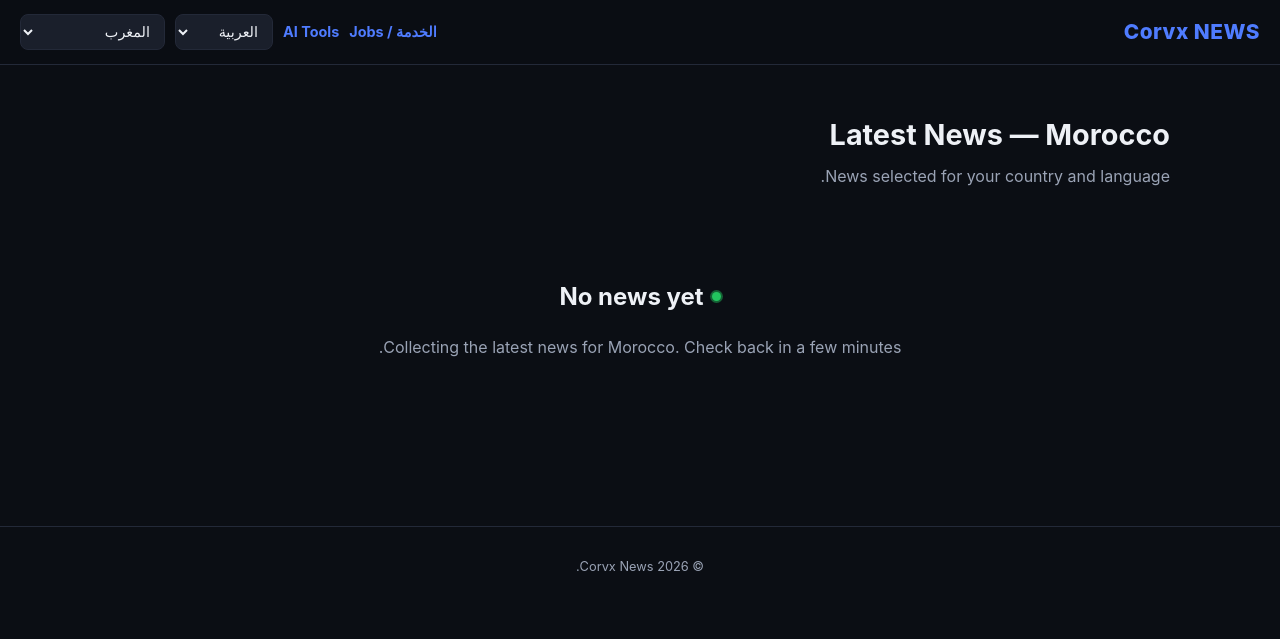
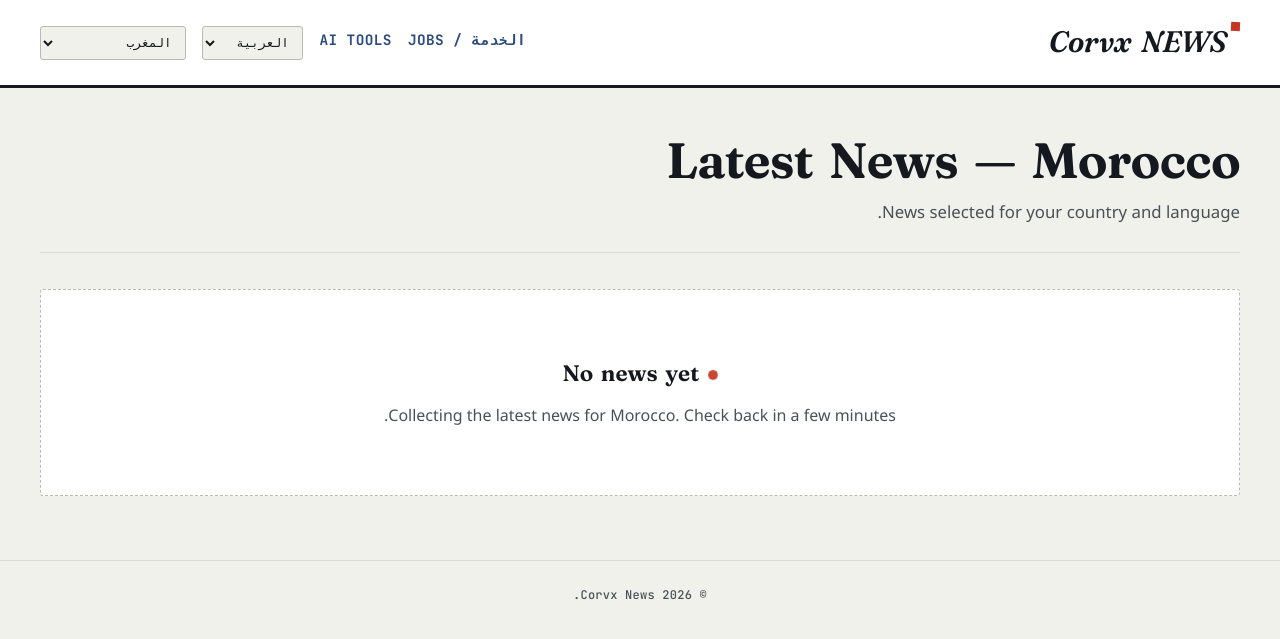
Before and after one commit to Zakaria-Bandadi-dev/corvx, a Flask app: page / in a window 1280 px wide. Shown: the top 639 px of the page. Run offline with Flask 3, Linux system fonts and the light colour scheme; data that the repository does not hold is empty; some libraries are stand-ins or nearby versions.

Commit message:
Refactor CSS variables and styles for layout and design

```diff
--- a/static/css/style.css
+++ b/static/css/style.css
@@ -1,217 +1,353 @@
+/* =========================================================
+   CORVX NEWS — stylesheet
+   A wire-dispatch aesthetic: each headline reads like a stamped
+   press bulletin. Typography switches per script (Latin / Arabic)
+   so every language keeps its own native character instead of
+   being forced into one Latin typeface.
+   ========================================================= */
+
+@import url('https://fonts.googleapis.com/css2?family=Fraunces:ital,opsz,wght@0,9..144,500;0,9..144,650;0,9..144,850;1,9..144,600&family=Inter:wght@400;500;600;700&family=JetBrains+Mono:wght@500;700&family=Noto+Kufi+Arabic:wght@500;700;900&family=Noto+Sans+Arabic:wght@400;500;700&display=swap');
+
 :root {
-    --bg: #0b0e14;
-    --surface: #12161f;
-    --surface-2: #1a1f2b;
-    --border: #232938;
-    --text: #eef1f6;
-    --text-dim: #9aa3b5;
-    --accent: #4f7cff;
-    --accent-2: #22c55e;
+  /* --- Palette ---------------------------------------------------- */
+  --paper:        #F0F1EA;   /* base page */
+  --paper-raised: #FFFFFF;   /* cards */
+  --ink:          #15181F;   /* primary text / masthead */
+  --ink-soft:     #4B5058;   /* secondary text */
+  --line:         #D9DAD1;   /* hairline borders */
+  --line-strong:  #B9BBAF;
+  --signal:       #C4361F;   /* wire-stamp red — categories, live */
+  --signal-ink:   #FFFFFF;
+  --cobalt:       #2B4C7E;   /* links, hover */
+  --amber:        #C8801A;   /* AI Tools accent */
+  --focus:        #2B4C7E;
+  --accent:       #2B4C7E;   /* alias used by inline nav-link styles across templates */
+
+  /* --- Type --------------------------------------------------------*/
+  --f-display: "Fraunces", "Georgia", serif;
+  --f-display-ar: "Noto Kufi Arabic", "Fraunces", serif;
+  --f-body: "Inter", -apple-system, "Segoe UI", sans-serif;
+  --f-body-ar: "Noto Sans Arabic", "Inter", sans-serif;
+  --f-mono: "JetBrains Mono", ui-monospace, monospace;
+
+  /* --- Layout ------------------------------------------------------*/
+  --content-max: 1360px;
+  --gap: clamp(1rem, 2vw, 1.75rem);
+  --radius: 3px;
 }
-* { box-sizing: border-box; }
+
+/* =========================================================
+   RESET
+   ========================================================= */
+*, *::before, *::after { box-sizing: border-box; }
+html { -webkit-text-size-adjust: 100%; }
 body {
   margin: 0;
-    background: var(--bg);
-    color: var(--text);
-    font-family: -apple-system, "Segoe UI", Roboto, Helvetica, Arial, sans-serif;
+  background: var(--paper);
+  color: var(--ink);
+  font-family: var(--f-body);
+  font-size: 16px;
   line-height: 1.55;
+  -webkit-font-smoothing: antialiased;
 }
+img { max-width: 100%; display: block; }
 a { color: inherit; text-decoration: none; }
-header.site-header {
-    position: sticky;
-    top: 0;
-    z-index: 10;
-    background: rgba(11,14,20,0.92);
-    backdrop-filter: blur(8px);
-    border-bottom: 1px solid var(--border);
-    padding: 14px 20px;
+h1, h2, p { margin: 0; }
+
+/* Arabic gets its own type family + slightly larger, calmer line-height */
+html[lang="ar"] body,
+html[dir="rtl"] body {
+  font-family: var(--f-body-ar);
+  line-height: 1.8;
+}
+html[lang="ar"] h1, html[lang="ar"] h2, html[lang="ar"] .logo,
+html[dir="rtl"] h1, html[dir="rtl"] h2, html[dir="rtl"] .logo {
+  font-family: var(--f-display-ar);
+}
+
+/* Visible keyboard focus everywhere */
+a:focus-visible, select:focus-visible, button:focus-visible {
+  outline: 2px solid var(--focus);
+  outline-offset: 2px;
+  border-radius: 2px;
+}
+
+/* =========================================================
+   MASTHEAD
+   ========================================================= */
+.site-header {
   display: flex;
   align-items: center;
   justify-content: space-between;
   flex-wrap: wrap;
-    gap: 12px;
+  gap: 0.75rem 1.25rem;
+  padding: 1rem clamp(1rem, 4vw, 2.5rem);
+  border-block-end: 3px solid var(--ink);
+  background: var(--paper-raised);
+  position: sticky;
+  top: 0;
+  z-index: 20;
 }
+
 .logo {
-    font-weight: 800;
-    font-size: 1.3rem;
-    letter-spacing: 0.5px;
-    color: var(--accent);
+  font-family: var(--f-display);
+  font-weight: 850;
+  font-style: italic;
+  font-size: clamp(1.35rem, 3vw, 1.85rem);
+  letter-spacing: -0.01em;
+  color: var(--ink);
+  position: relative;
+  padding-inline-start: 0.85rem;
 }
-.controls { display: flex; gap: 10px; flex-wrap: wrap; align-items: center; }
-.controls select {
-    background: var(--surface-2);
-    color: var(--text);
-    border: 1px solid var(--border);
-    border-radius: 8px;
-    padding: 8px 10px;
-    font-size: 0.9rem;
+/* wire-agency "stamp" mark before the nameplate */
+.logo::before {
+  content: "";
+  position: absolute;
+  inset-inline-start: 0;
+  top: 0.2em;
+  width: 0.55rem;
+  height: 0.55rem;
+  background: var(--signal);
+  transform: rotate(3deg);
 }
-main { max-width: 1100px; margin: 0 auto; padding: 24px 20px 60px; }
-.hero { padding: 24px 0 10px; }
-.hero h1 { margin: 0 0 6px; font-size: 1.8rem; }
-.hero p { color: var(--text-dim); margin: 0; }
-.robot-banner {
+
+.controls {
   display: flex;
   align-items: center;
-    gap: 10px;
-    background: var(--surface);
-    border: 1px solid var(--border);
-    border-radius: 10px;
-    padding: 10px 14px;
-    margin: 16px 0;
-    font-size: 0.9rem;
-    color: var(--text-dim);
+  flex-wrap: wrap;
+  gap: 0.6rem 1rem;
 }
+
+.controls a {
+  font-family: var(--f-mono);
+  font-weight: 700;
+  font-size: 0.78rem;
+  letter-spacing: 0.03em;
+  text-transform: uppercase;
+  color: var(--cobalt);
+  padding-block-end: 0.15rem;
+  border-block-end: 2px solid transparent;
+  transition: border-color 0.15s ease;
+}
+.controls a:hover { border-block-end-color: var(--cobalt); }
+
+.controls form { display: inline-flex; }
+.controls select {
+  font-family: var(--f-mono);
+  font-size: 0.78rem;
+  font-weight: 500;
+  color: var(--ink);
+  background: var(--paper);
+  border: 1px solid var(--line-strong);
+  border-radius: var(--radius);
+  padding: 0.4rem 0.6rem;
+  cursor: pointer;
+}
+.controls select:hover { border-color: var(--ink); }
+
+/* =========================================================
+   MAIN / HERO
+   ========================================================= */
+main {
+  max-width: var(--content-max);
+  margin-inline: auto;
+  padding: 0 clamp(1rem, 4vw, 2.5rem) 4rem;
+}
+
+.hero {
+  padding-block: clamp(1.75rem, 4vw, 3rem) 1.5rem;
+  border-block-end: 1px solid var(--line);
+  margin-block-end: clamp(1.5rem, 3vw, 2.25rem);
+}
+.hero h1, .hero h2 {
+  font-family: var(--f-display);
+  font-weight: 650;
+  font-size: clamp(1.9rem, 4.5vw, 3.1rem);
+  line-height: 1.05;
+  letter-spacing: -0.015em;
+}
+.hero p {
+  margin-block-start: 0.6rem;
+  color: var(--ink-soft);
+  font-size: clamp(0.95rem, 1.5vw, 1.05rem);
+  max-width: 46ch;
+}
+
+/* =========================================================
+   ARTICLE GRID / CARDS
+   ========================================================= */
+.grid {
+  display: grid;
+  grid-template-columns: 1fr;
+  gap: var(--gap);
+}
+
+@media (min-width: 620px) {
+  .grid { grid-template-columns: repeat(2, 1fr); }
+}
+@media (min-width: 940px) {
+  .grid { grid-template-columns: repeat(3, 1fr); }
+}
+@media (min-width: 1280px) {
+  .grid { grid-template-columns: repeat(4, 1fr); }
+}
+
+.card {
+  background: var(--paper-raised);
+  border: 1px solid var(--line);
+  border-radius: var(--radius);
+  display: flex;
+  flex-direction: column;
+  overflow: hidden;
+  position: relative;
+  transition: transform 0.18s ease, box-shadow 0.18s ease, border-color 0.18s ease;
+}
+.card:hover {
+  transform: translateY(-3px);
+  border-color: var(--ink);
+  box-shadow: 0 10px 24px -14px rgba(21, 24, 31, 0.35);
+}
+/* signal bar — every dispatch is "stamped" at the top edge */
+.card::before {
+  content: "";
+  display: block;
+  height: 3px;
+  background: var(--signal);
+}
+
+.card img {
+  aspect-ratio: 16 / 10;
+  object-fit: cover;
+  border-block-end: 1px solid var(--line);
+}
+
+.card-content {
+  padding: 1.1rem 1.15rem 1.3rem;
+  display: flex;
+  flex-direction: column;
+  gap: 0.55rem;
+  flex: 1;
+}
+
+.category {
+  align-self: flex-start;
+  font-family: var(--f-mono);
+  font-size: 0.68rem;
+  font-weight: 700;
+  letter-spacing: 0.06em;
+  text-transform: uppercase;
+  color: var(--signal);
+  border: 1px solid var(--signal);
+  border-radius: 2px;
+  padding: 0.18rem 0.45rem;
+  transform: rotate(-1deg);
+}
+
+.card h2 {
+  font-family: var(--f-display);
+  font-weight: 600;
+  font-size: 1.15rem;
+  line-height: 1.28;
+  letter-spacing: -0.005em;
+}
+
+.card p {
+  color: var(--ink-soft);
+  font-size: 0.92rem;
+  line-height: 1.6;
+  flex: 1;
+}
+
+.read {
+  font-family: var(--f-mono);
+  font-size: 0.78rem;
+  font-weight: 700;
+  color: var(--cobalt);
+  letter-spacing: 0.01em;
+  margin-block-start: 0.2rem;
+  display: inline-flex;
+  align-items: center;
+  gap: 0.3rem;
+  width: fit-content;
+}
+.read:hover { text-decoration: underline; text-underline-offset: 3px; }
+
+/* =========================================================
+   EMPTY STATE
+   ========================================================= */
+.no-news {
+  padding: clamp(2.5rem, 6vw, 4rem) 1.5rem;
+  text-align: center;
+  border: 1px dashed var(--line-strong);
+  border-radius: var(--radius);
+  background: var(--paper-raised);
+}
+.no-news h2 {
+  font-family: var(--f-display);
+  font-weight: 650;
+  font-size: 1.4rem;
+  display: inline-flex;
+  align-items: center;
+  gap: 0.55rem;
+}
+.no-news p {
+  margin-block-start: 0.5rem;
+  color: var(--ink-soft);
+}
+
+/* pulsing status dot — signals "collecting live data" */
 .robot-dot {
-    width: 9px;
-    height: 9px;
+  width: 0.6rem;
+  height: 0.6rem;
   border-radius: 50%;
-    background: var(--accent-2);
+  background: var(--signal);
   display: inline-block;
-    box-shadow: 0 0 0 0 rgba(34,197,94,0.6);
-    animation: pulse 1.6s infinite;
+  animation: pulse 1.6s ease-in-out infinite;
 }
 @keyframes pulse {
-    0% { box-shadow: 0 0 0 0 rgba(34,197,94,0.6); }
-    70% { box-shadow: 0 0 0 8px rgba(34,197,94,0); }
-    100% { box-shadow: 0 0 0 0 rgba(34,197,94,0); }
-}
-.grid {
-    display: grid;
-    grid-template-columns: repeat(auto-fill, minmax(260px, 1fr));
-    gap: 18px;
-    margin-top: 20px;
-}
-.card {
-    background: var(--surface);
-    border: 1px solid var(--border);
-    border-radius: 14px;
-    overflow: hidden;
-    display: flex;
-    flex-direction: column;
-    transition: transform 0.15s ease, border-color 0.15s ease;
-}
-.card:hover { transform: translateY(-2px); border-color: var(--accent); }
-.card img { width: 100%; height: 160px; object-fit: cover; display: block; background: var(--surface-2); }
-.card-content { padding: 14px 16px 18px; display: flex; flex-direction: column; gap: 8px; flex: 1; }
-.category {
-    align-self: flex-start;
-    background: var(--surface-2);
-    color: var(--accent);
-    font-size: 0.72rem;
-    font-weight: 700;
-    text-transform: uppercase;
-    letter-spacing: 0.5px;
-    padding: 3px 9px;
-    border-radius: 999px;
-}
-.card h2 { margin: 0; font-size: 1.05rem; line-height: 1.35; }
-.card p { margin: 0; color: var(--text-dim); font-size: 0.9rem; flex: 1; }
-.badge-ai {
-    display: inline-block;
-    margin-left: 6px;
-    font-size: 0.65rem;
-    font-weight: 700;
-    background: var(--surface-2);
-    color: var(--text-dim);
-    padding: 2px 6px;
-    border-radius: 6px;
-    vertical-align: middle;
-}
-.read { color: var(--accent); font-weight: 600; font-size: 0.9rem; margin-top: 4px; }
-.no-news {
-    text-align: center;
-    padding: 60px 20px;
-    color: var(--text-dim);
-}
-.no-news h2 { color: var(--text); display: flex; align-items: center; justify-content: center; gap: 8px; }
-.article-header { max-width: 760px; margin: 0 auto; }
-.back { color: var(--accent); font-weight: 600; display: inline-block; margin-bottom: 16px; }
-.article-header img { width: 100%; max-height: 420px; object-fit: cover; border-radius: 14px; margin: 12px 0 20px; }
-.article-header h1 { font-size: 1.9rem; line-height: 1.3; margin: 6px 0 20px; }
-.content { white-space: pre-line; font-size: 1.05rem; }
-.disclaimer {
-    margin-top: 30px;
-    padding: 14px 16px;
-    background: var(--surface);
-    border: 1px solid var(--border);
-    border-radius: 10px;
-    font-size: 0.85rem;
-    color: var(--text-dim);
-}
-.source {
-    margin-top: 20px;
-    padding: 14px 16px;
-    background: var(--surface);
-    border: 1px solid var(--border);
-    border-radius: 10px;
-    font-size: 0.9rem;
-}
-.source a { color: var(--accent); font-weight: 600; }
-.faq { margin-top: 30px; padding-top: 20px; border-top: 1px solid var(--border); }
-.faq h2 { font-size: 1.35rem; }
-.faq h3 { margin: 18px 0 5px; font-size: 1rem; }
-.faq p { color: var(--text-dim); margin: 0; }
-footer {
-    text-align: center;
-    color: var(--text-dim);
-    font-size: 0.8rem;
-    padding: 30px 20px;
-    border-top: 1px solid var(--border);
-    margin-top: 30px;
+  0%, 100% { opacity: 1; transform: scale(1); }
+  50%      { opacity: 0.35; transform: scale(0.75); }
 }
 
-@media (max-width: 768px) {
-    header.site-header { padding: 12px 14px; }
-    .logo { font-size: 1.1rem; }
-    .controls { width: 100%; justify-content: space-between; }
-    .controls select { flex: 1; min-width: 0; font-size: 0.85rem; padding: 9px 8px; }
-    main { padding: 16px 14px 40px; }
-    .hero h1 { font-size: 1.4rem; }
-    .grid { grid-template-columns: 1fr; gap: 14px; }
-    .card img { height: 190px; }
-    .article-header h1 { font-size: 1.4rem; }
-    .article-header img { max-height: 260px; }
-    .content { font-size: 1rem; }
+/* =========================================================
+   AI TOOLS SECTION — amber accent differentiates it from news
+   ========================================================= */
+.ai-tools-section .hero h2 {
+  font-size: clamp(1.6rem, 3.5vw, 2.2rem);
+}
+.ai-tools-section .card::before { background: var(--amber); }
+.ai-tools-section .category {
+  color: var(--amber);
+  border-color: var(--amber);
+}
+.ai-tools-section .read { color: var(--amber); }
+
+/* =========================================================
+   FOOTER
+   ========================================================= */
+footer {
+  border-block-start: 1px solid var(--line);
+  padding: 1.5rem clamp(1rem, 4vw, 2.5rem);
+  text-align: center;
+  font-family: var(--f-mono);
+  font-size: 0.75rem;
+  color: var(--ink-soft);
+  letter-spacing: 0.02em;
 }
 
+/* =========================================================
+   SMALL-MOBILE REFINEMENTS (<420px)
+   ========================================================= */
 @media (max-width: 420px) {
-    .controls { flex-direction: column; align-items: stretch; }
-    .controls form { width: 100%; }
-    .controls select { width: 100%; }
-    .hero h1 { font-size: 1.25rem; }
+  .site-header { padding: 0.85rem 1rem; }
+  .controls { gap: 0.5rem 0.8rem; }
+  .hero { padding-block-start: 1.25rem; }
 }
 
-.job-card {
-    background: var(--surface);
-    border: 1px solid var(--border);
-    border-radius: 14px;
-    padding: 18px 20px;
-    margin-bottom: 16px;
+/* =========================================================
+   MOTION PREFERENCE
+   ========================================================= */
+@media (prefers-reduced-motion: reduce) {
+  .card, .controls a, .read, .robot-dot { transition: none; animation: none; }
+  .card:hover { transform: none; }
 }
-.job-card h2 { margin: 4px 0 6px; font-size: 1.15rem; }
-.job-meta { color: var(--text-dim); font-size: 0.85rem; margin-bottom: 10px; }
-.job-block { margin-top: 10px; }
-.job-block strong { color: var(--accent); display: block; margin-bottom: 3px; font-size: 0.85rem; }
-.job-block p { margin: 0; font-size: 0.92rem; color: var(--text); white-space: pre-line; }
-.cat-tabs { display: flex; gap: 8px; flex-wrap: wrap; margin: 16px 0 4px; }
-.cat-tabs a {
-    background: var(--surface-2);
-    border: 1px solid var(--border);
-    padding: 7px 14px;
-    border-radius: 999px;
-    font-size: 0.85rem;
-    color: var(--text-dim);
-}
-.cat-tabs a.active { color: var(--accent); border-color: var(--accent); }
-.job-source {
-    margin-top: 10px;
-    font-size: 0.85rem;
-}
-.job-source a { color: var(--accent); font-weight: 600; }
-
-@media (max-width: 768px) {
-    .job-card { padding: 14px 16px; }
-    .cat-tabs { gap: 6px; }
-    .cat-tabs a { padding: 6px 11px; font-size: 0.8rem; }
-}
```
Lines whose indentation alone changed are shown as unchanged.
